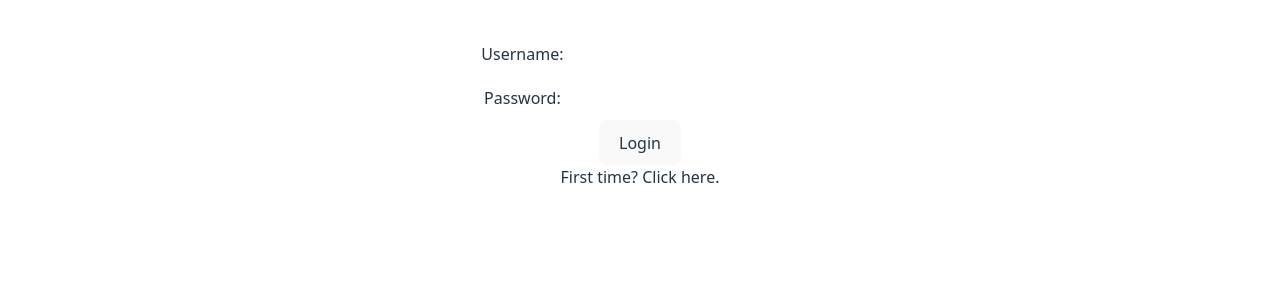
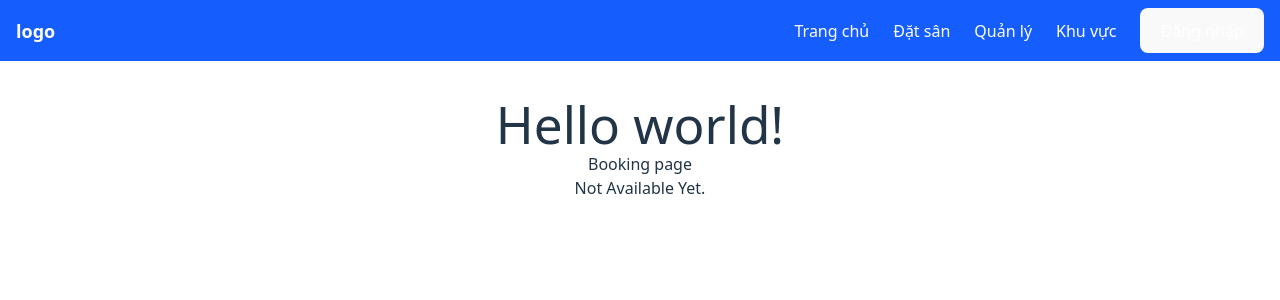
Before and after one commit to tungthien408/badmintonCourtManagement, a React (Vite) app in the folder fe/: page / in a window 1280 px wide. Before the commit this address led to /login. Shown: the top 300 px of the page. Built offline with nearby package versions, Linux system fonts and the light colour scheme.

Commit message:
Cap nhat lai trang chu

```diff
--- a/fe/src/App.jsx
+++ b/fe/src/App.jsx
@@ -55,7 +55,7 @@ function App() {
 
   return (
     <Routes>
-      <Route path="/" element={<LoginForm onLogin={onLogin} />} />
+      <Route path="/" element={<BookingPage />} />
       <Route path='/courts' element={<CourtPage />} />
       <Route path='/login' element={<LoginForm onLogin={onLogin} />} />
       <Route path='/booking' element={<BookingPage />} />
```
